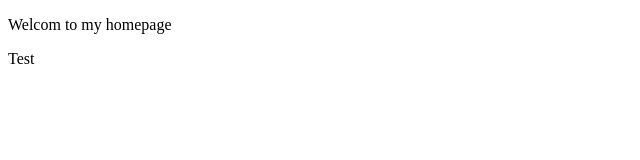
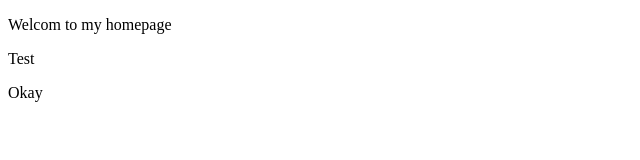
Before and after one commit to gomewwing/my-site, a plain HTML site: page index.html in a window 1280 px wide. Shown: the full height of the page, 0-640 px from the left. Drawn offline with Linux system fonts and the light colour scheme.

Commit message:
Update index.html

```diff
--- a/index.html
+++ b/index.html
@@ -6,5 +6,6 @@
 <body>
     <p>Welcom to my homepage</p>
     <p>Test</p>
+    <p>Okay</p>
 </body>
 </html>
```
